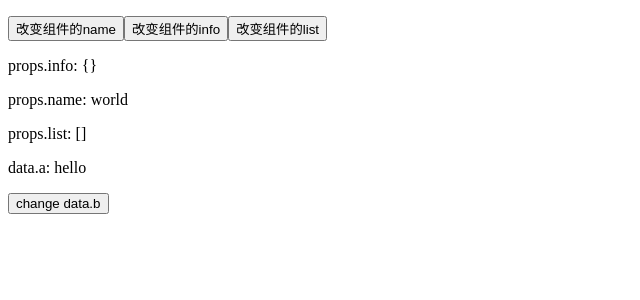
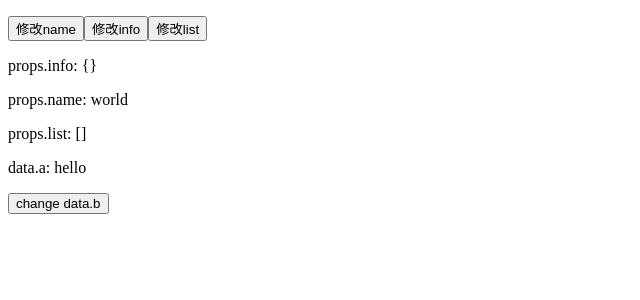
Before and after one commit to superliuliuliu/course-front, a Vue app: page / in a window 1280 px wide. Shown: the top 300 px of the page, without its empty margins (0-640 px from the left). Built offline with nearby package versions, Linux system fonts and the light colour scheme.

Commit message:
增加组件更新的注释

```diff
--- a/src/views/componentUpdate/index.vue
+++ b/src/views/componentUpdate/index.vue
@@ -1,7 +1,7 @@
 <!--
  * @Author: your name
  * @Date: 2020-07-23 18:05:58
- * @LastEditTime: 2020-07-23 18:46:23
+ * @LastEditTime: 2020-07-23 18:53:47
  * @LastEditors: Please set LastEditors
  * @Description: 组件更新机制学习DEMO
  * @FilePath: \my-vuepro\src\views\componentUpdate\index.vue
@@ -9,9 +9,9 @@
 <template>
   <div>
     <p>
-      <button @click="handleNameChange">改变组件的name</button>
-      <button @click="handleInfoChange">改变组件的info</button>
-      <button @click="handleListChange">改变组件的list</button>
+      <button @click="handleNameChange">修改name</button>
+      <button @click="handleInfoChange">修改info</button>
+      <button @click="handleListChange">修改list</button>
     </p>
     <!--引入一个组件-->
     <PropsAndData :name="name" :info="info" :list="list"></PropsAndData>
```
